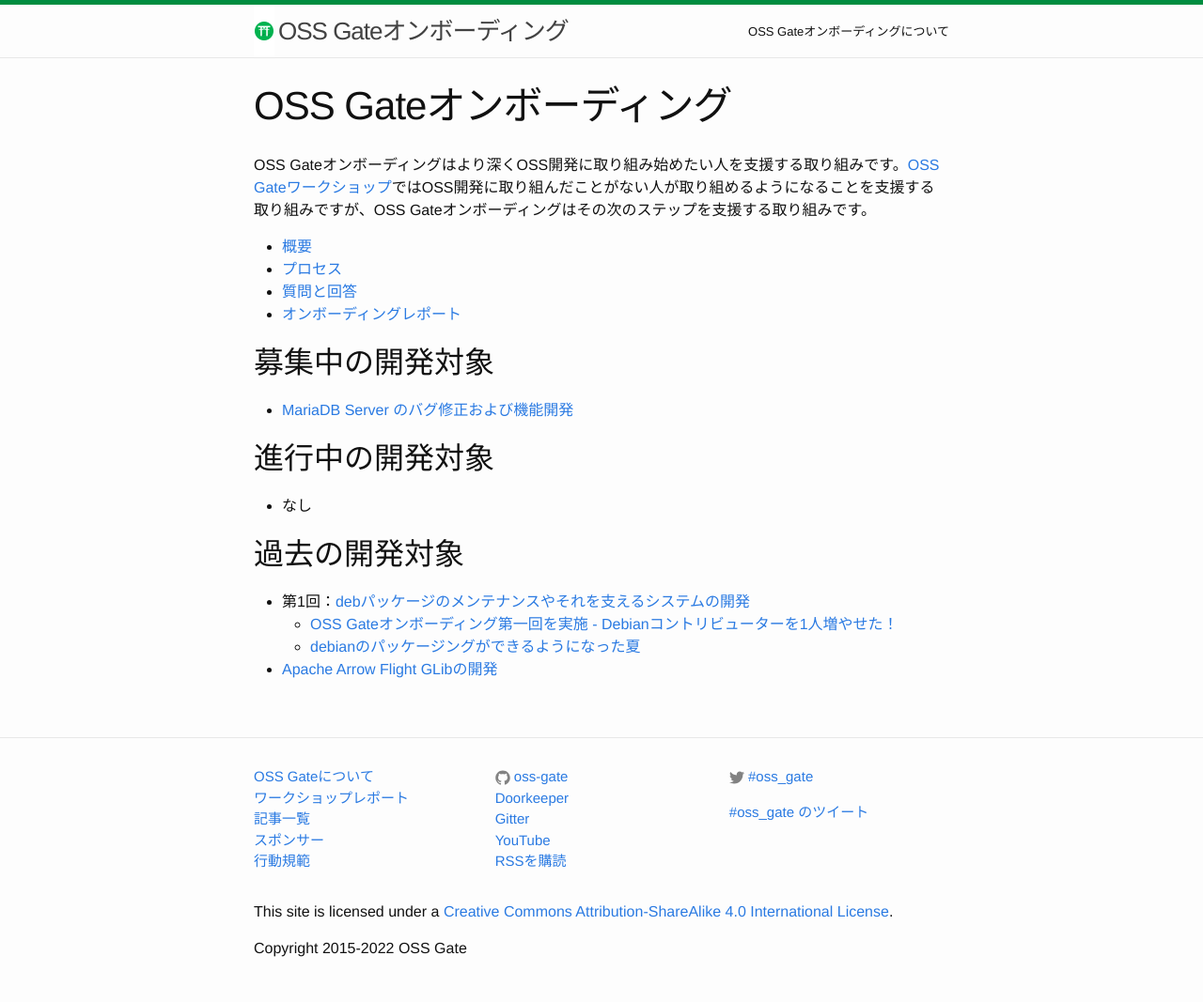
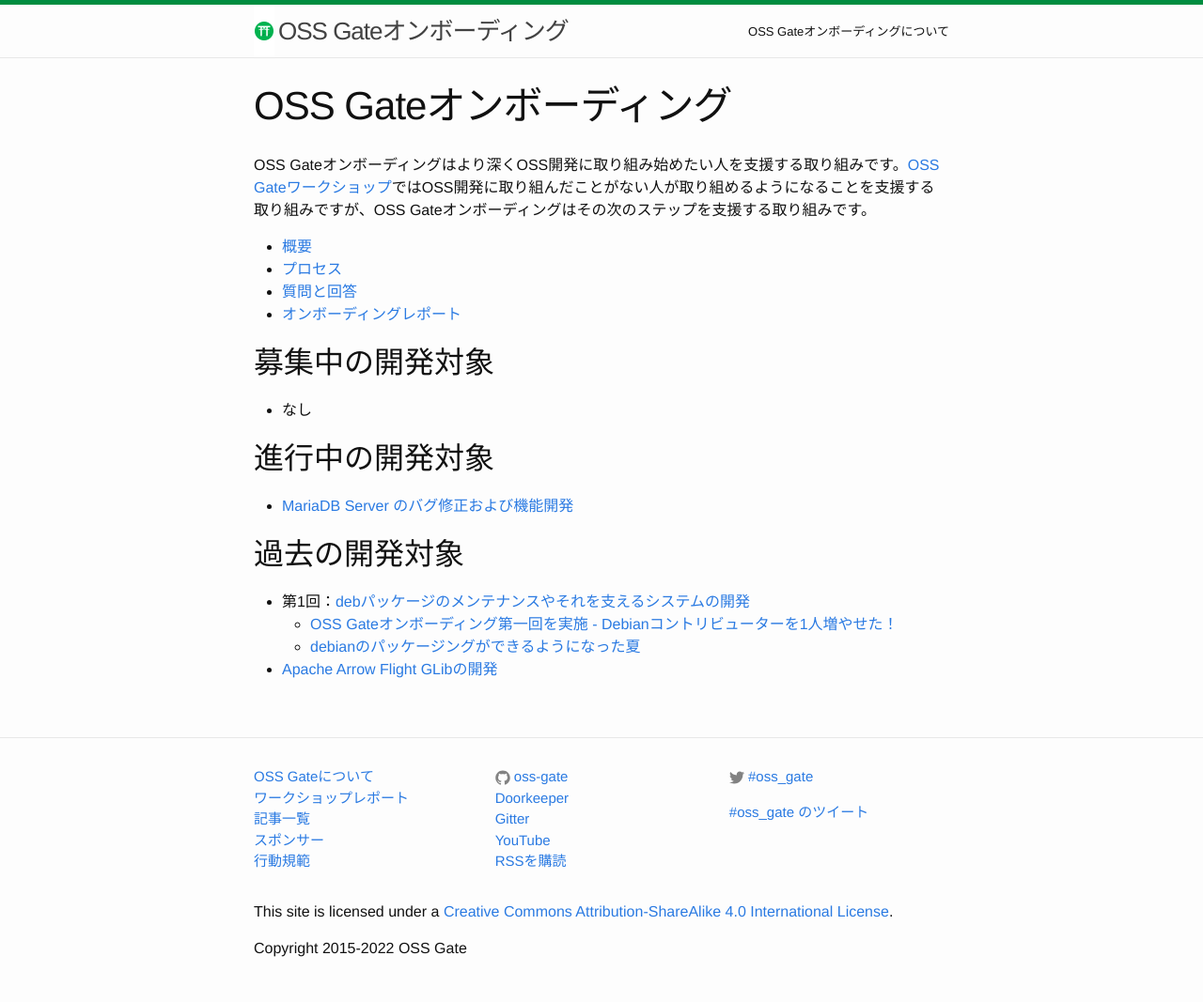
Before and after one commit to oss-gate/on-boarding, a Jekyll site: the page built from index.md, in a window 1280 px wide. Shown: the whole page at 94% size. Built offline with Jekyll 4.4.1, drawn with Linux system fonts in a browser that asks for light colours; Markdown is read by kramdown in place of the engine named in the settings; comment, search, counter and statistics services are not loaded.

```diff
--- a/index.md
+++ b/index.md
@@ -12,11 +12,11 @@ OSS Gateオンボーディングはより深くOSS開発に取り組み始めた
 
 ## 募集中の開発対象
 
-  * [MariaDB Server のバグ修正および機能開発]({{ site.baseurl }}{% link proposals/2022-03/nayuta-mariadb-server/index.md %})
+  * なし
 
 ## 進行中の開発対象
 
-  * なし
+  *  [MariaDB Server のバグ修正および機能開発]({{ site.baseurl }}{% link proposals/2022-03/nayuta-mariadb-server/index.md %})
 
 ## 過去の開発対象
 
```
